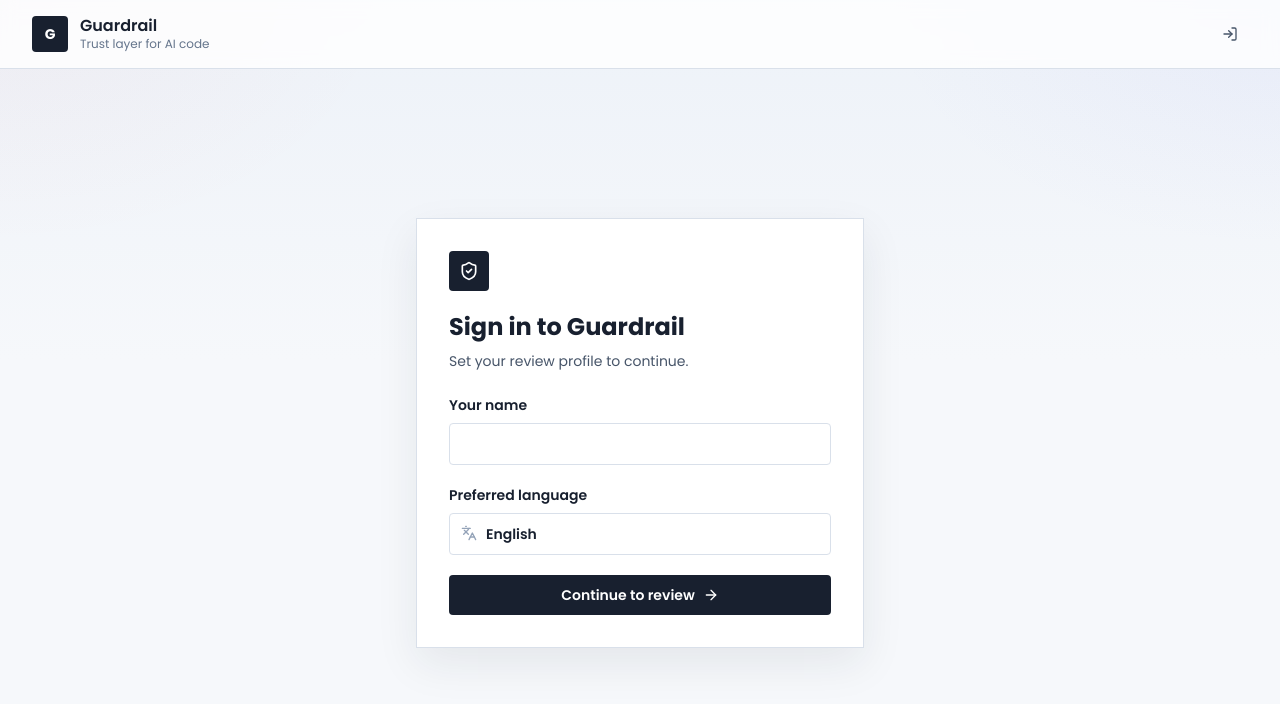
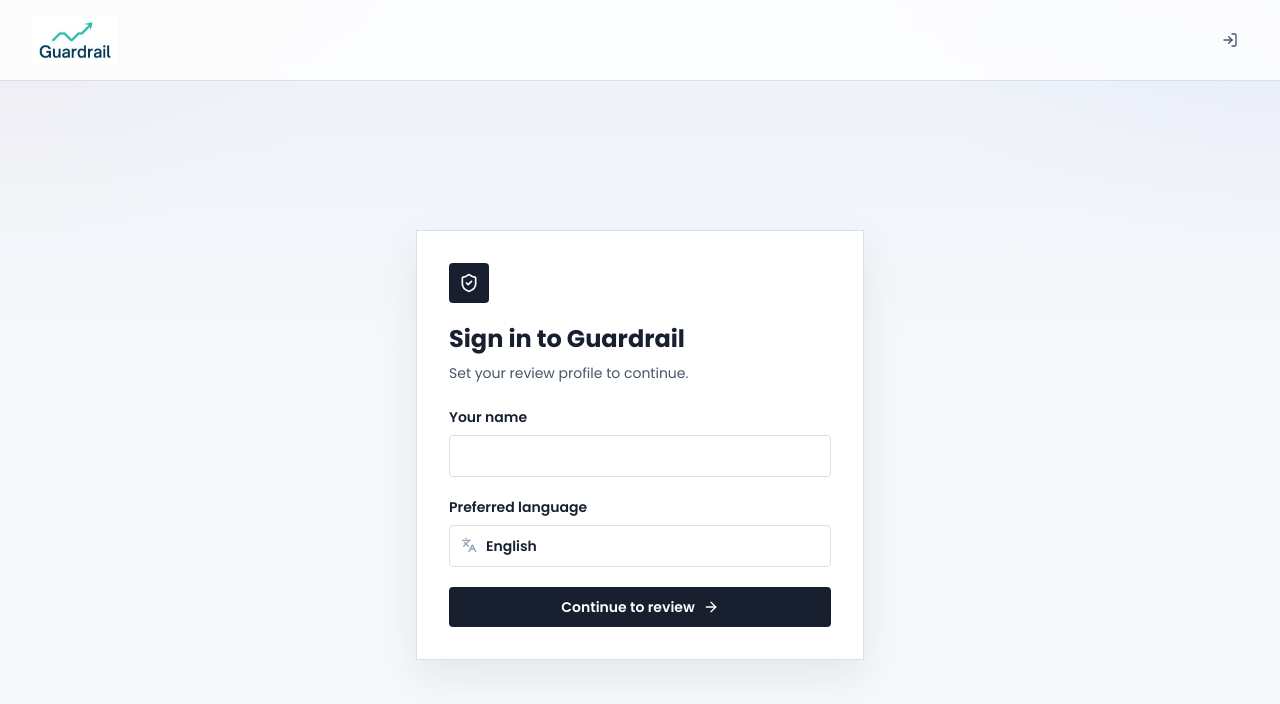
Before and after one commit to vijaynivasssabasu-dev/guardrail, a Next.js app: page /login in a window 1280 px wide. Shown: the top 704 px of the page. Built offline with nearby package versions, Linux system fonts and the light colour scheme.

Commit message:
Replace text logo with image in AppHeader
Updated the logo in the AppHeader component from a text representation to an image for better branding.

```diff
--- a/components/AppHeader.tsx
+++ b/components/AppHeader.tsx
@@ -25,12 +25,12 @@
   return (
     <header className="border-b border-line bg-white/80 backdrop-blur">
       <nav className="mx-auto flex max-w-7xl items-center justify-between gap-4 px-4 py-4 sm:px-6 lg:px-8">
-        <Link href="/" className="flex min-w-0 items-center gap-3">
-          <span className="grid h-9 w-9 shrink-0 place-items-center rounded bg-ink text-sm font-bold text-white">G</span>
-          <span className="min-w-0">
-            <span className="block text-base font-semibold leading-5">Guardrail</span>
-            <span className="block truncate text-xs text-slate-500">Trust layer for AI code</span>
-          </span>
+        <Link href="/" className="flex min-w-0 items-center">
+          <img
+            src="/guardrail-logo-header.png"
+            alt="Guardrail"
+            className="h-11 w-auto shrink-0 sm:h-12"
+          />
         </Link>
         <div className="flex items-center gap-1 text-sm font-medium">
           {profile ? (
```
